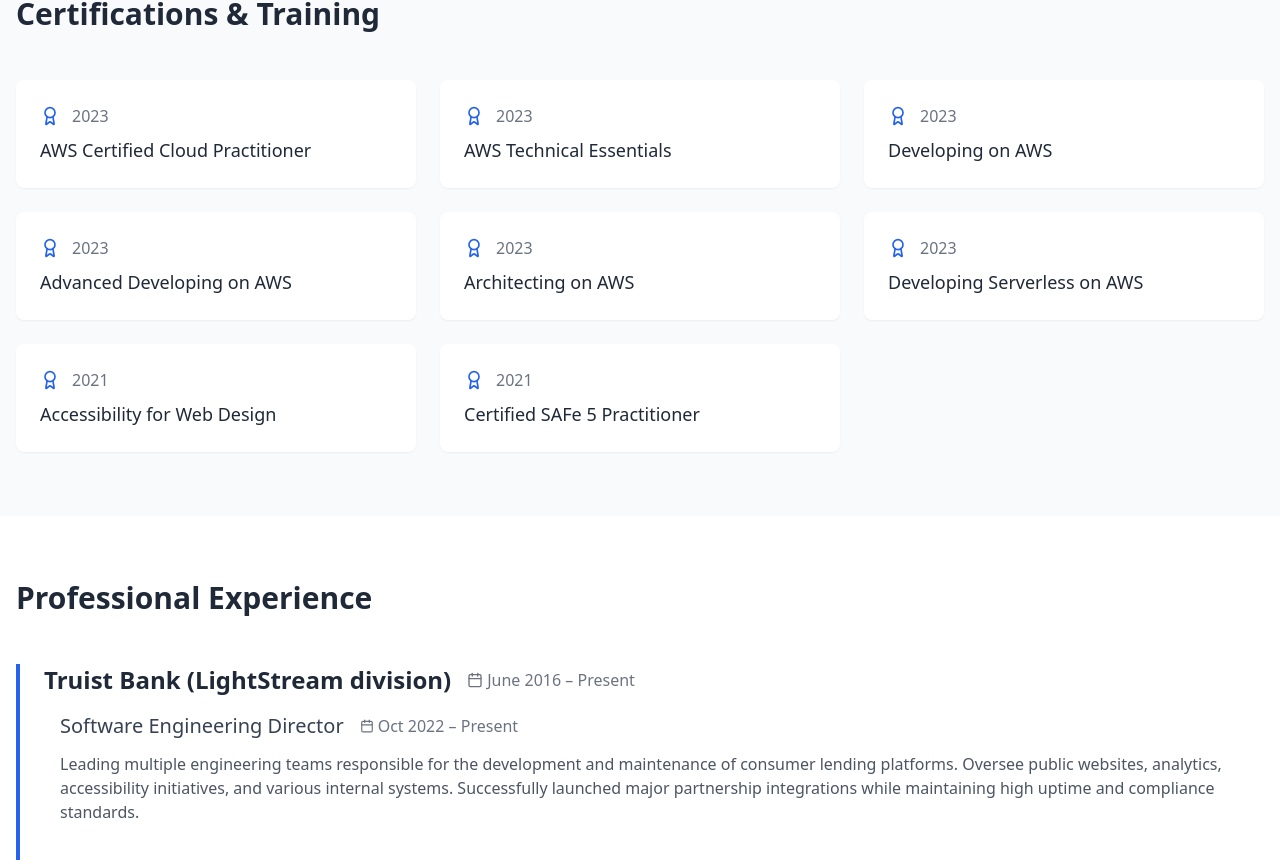
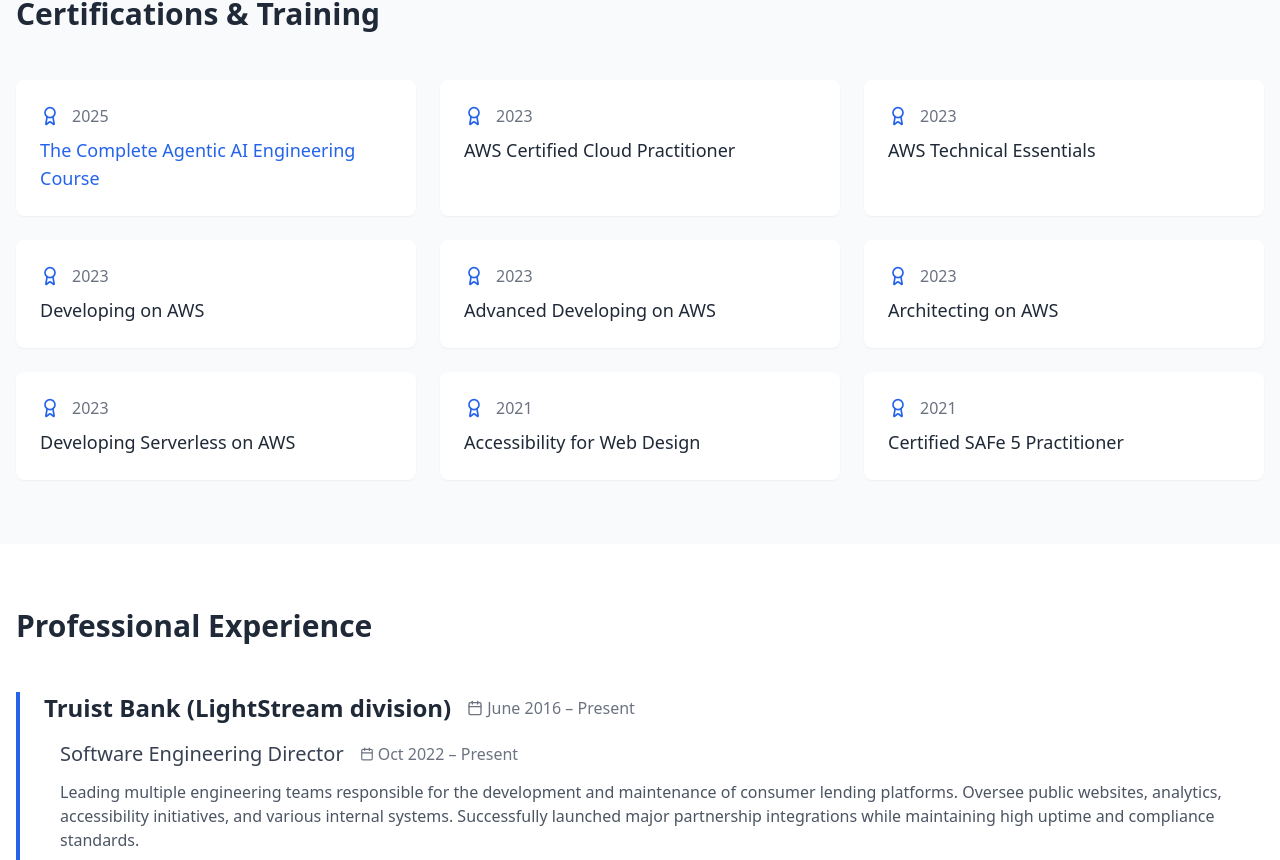
Before and after one commit to DontFretBrett/portfolio, a React (Vite) app: page / in a window 1280 px wide. Shown: the part 1697-2557 px from the top of the page. Built offline with nearby package versions, Linux system fonts and the light colour scheme.

Commit message:
Add new certification for the 'The Complete Agentic AI Engineering Course' and update link structure in Certifications component for improved accessibility and clarity.

```diff
--- a/src/components/Certifications.tsx
+++ b/src/components/Certifications.tsx
@@ -2,6 +2,11 @@
 import { motion } from 'framer-motion';
 
 const certifications = [
+  {
+    year: '2025',
+    title: 'The Complete Agentic AI Engineering Course',
+    url: 'https://www.udemy.com/certificate/UC-816bd9d7-4ad1-4bef-b670-782fabc9ec94/'
+  },
   {
     year: '2023',
     title: 'AWS Certified Cloud Practitioner'
@@ -62,7 +67,18 @@
                 <time className="text-gray-500" itemProp="dateCreated">{cert.year}</time>
               </div>
               <h3 className="text-lg font-medium text-gray-800" itemProp="name">
-                {cert.title}
+                {cert.url ? (
+                  <a
+                    href={cert.url}
+                    target="_blank"
+                    rel="noopener noreferrer"
+                    className="text-blue-600 hover:text-blue-800 hover:underline transition-colors"
+                  >
+                    {cert.title}
+                  </a>
+                ) : (
+                  cert.title
+                )}
               </h3>
 
               {/* Hidden structured data */}
@@ -71,7 +87,8 @@
                 <span itemProp="recognizedBy" itemScope itemType="https://schema.org/Organization">
                   <span itemProp="name">
                     {cert.title.includes('AWS') ? 'Amazon Web Services' :
-                     cert.title.includes('SAFe') ? 'Scaled Agile Inc.' : 'Professional Training'}
+                     cert.title.includes('SAFe') ? 'Scaled Agile Inc.' :
+                     cert.title.includes('Agentic AI Engineering Course') ? 'Udemy' : 'Professional Training'}
                   </span>
                 </span>
               </div>
```
